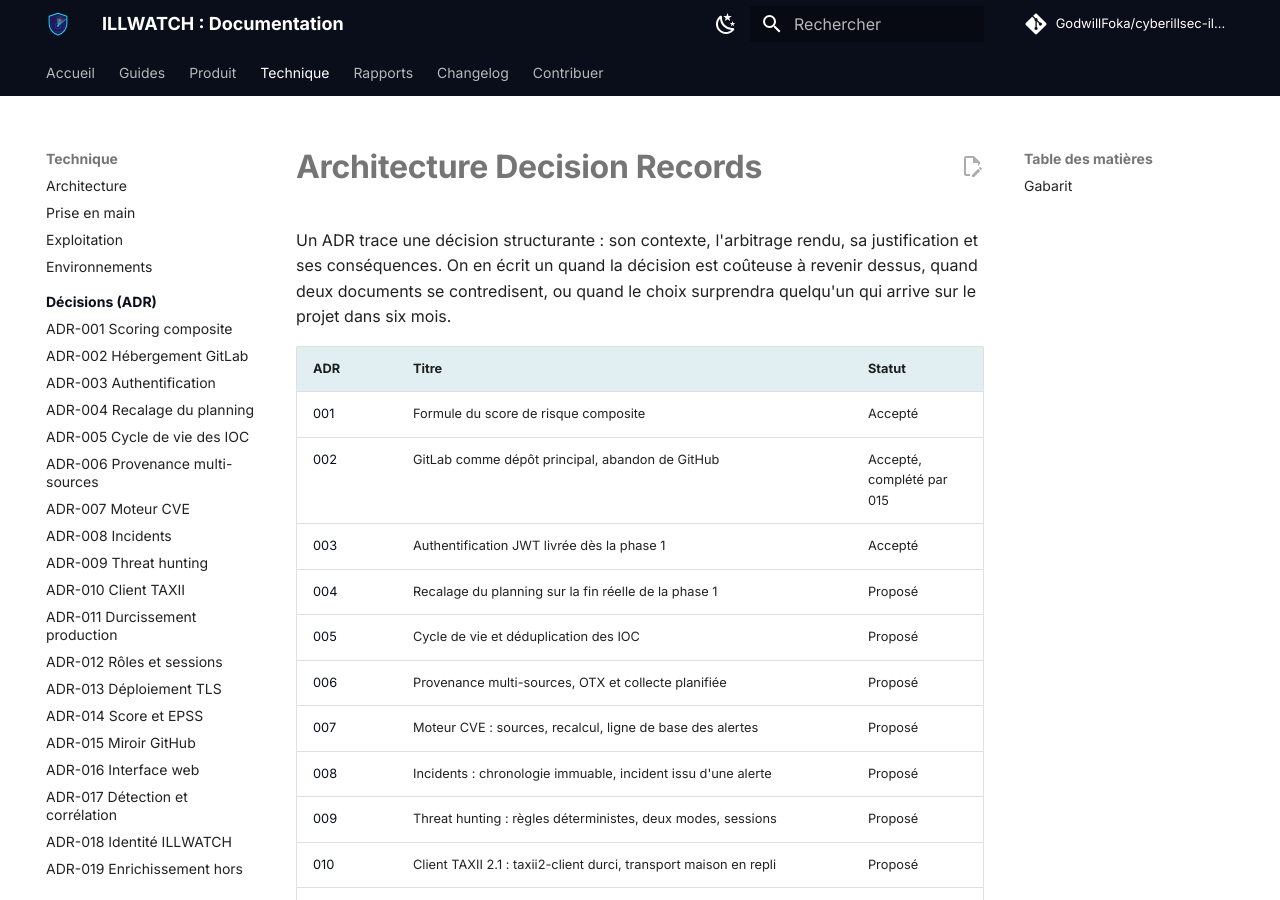
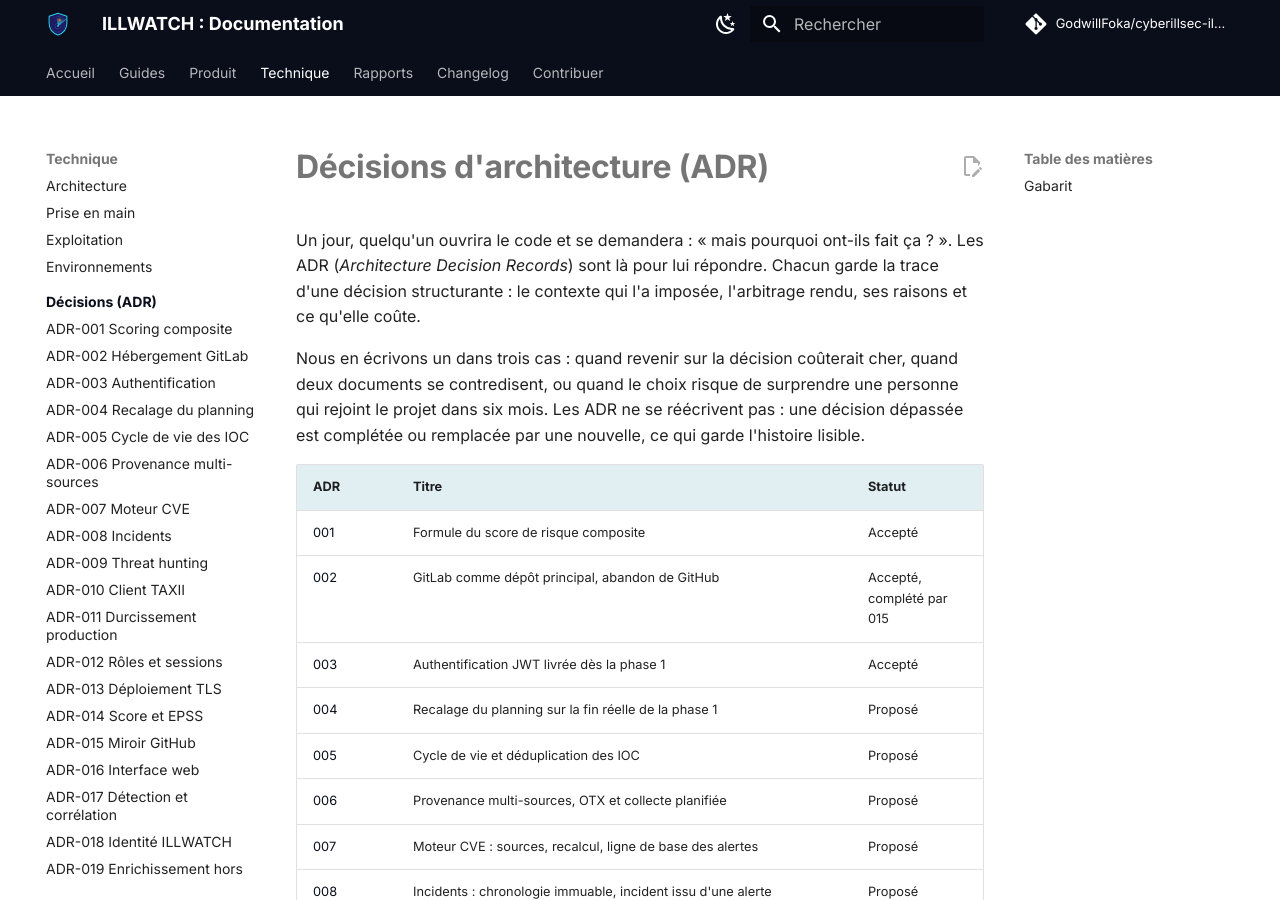
Before and after one commit to GodwillFoka/cyberillsec-illwatch, an MkDocs documentation site: the page built from docs/adr/README.md, in a window 1280 px wide and 900 px high. Built offline with MkDocs 1.6.1 and Material for MkDocs 9.7.7, drawn with Linux system fonts in a browser that asks for light colours; comment, search, counter and statistics services are not loaded; some of the changed text lies outside the part shown.

Commit message:
docs(adr) : index humanisé, tournures héritées du retrait des tirets corrigées
Co-Authored-By: Claude Opus 5.5 <noreply@anthropic.com>
Claude-Session: https://claude.ai/code/session_01NPt4LZVic9KCAEbQc6hNQi

````diff
--- a/docs/adr/README.md
+++ b/docs/adr/README.md
@@ -1,8 +1,13 @@
-# Architecture Decision Records
+# Décisions d'architecture (ADR)
 
-Un ADR trace une décision structurante : son contexte, l'arbitrage rendu, sa justification et ses
-conséquences. On en écrit un quand la décision est coûteuse à revenir dessus, quand deux documents
-se contredisent, ou quand le choix surprendra quelqu'un qui arrive sur le projet dans six mois.
+Un jour, quelqu'un ouvrira le code et se demandera : « mais pourquoi ont-ils fait ça ? ». Les ADR
+(*Architecture Decision Records*) sont là pour lui répondre. Chacun garde la trace d'une décision
+structurante : le contexte qui l'a imposée, l'arbitrage rendu, ses raisons et ce qu'elle coûte.
+
+Nous en écrivons un dans trois cas : quand revenir sur la décision coûterait cher, quand deux
+documents se contredisent, ou quand le choix risque de surprendre une personne qui rejoint le
+projet dans six mois. Les ADR ne se réécrivent pas : une décision dépassée est complétée ou
+remplacée par une nouvelle, ce qui garde l'histoire lisible.
 
 | ADR | Titre | Statut |
 |---|---|---|
@@ -37,6 +42,8 @@ se contredisent, ou quand le choix surprendra quelqu'un qui arrive sur le projet
 
 ## Gabarit
 
+Pour écrire le vôtre, partez de ce modèle :
+
 ```markdown
 # ADR-NNN : Titre
 
````
Also changed, not shown: docs/adr/ADR-001-scoring-composite.md (+1 -1 lines), docs/adr/ADR-002-hebergement-gitlab.md (+4 -4 lines).
